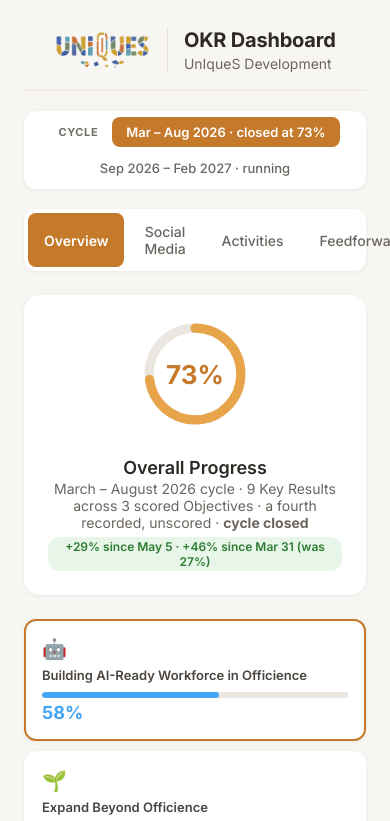
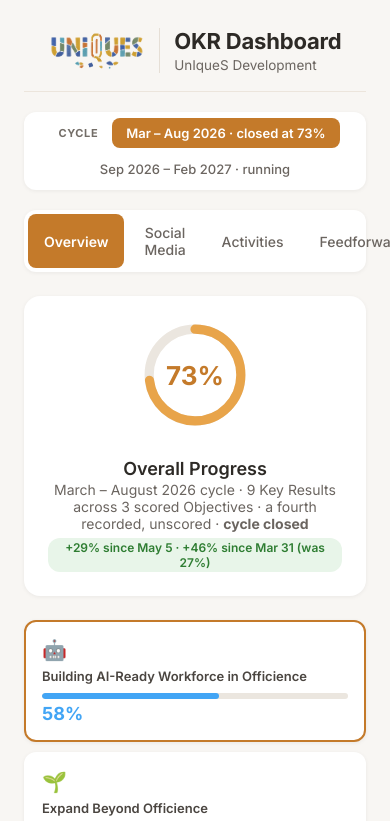
Before and after one commit to thanhtamtran-svg/okr-dashboard, a plain HTML site: page UnIqueS_OKR_Dashboard_Aug31.html in a window 390 px wide. Shown: the top 821 px of the page. Drawn offline with Linux system fonts and the light colour scheme.

Commit message:
Larger header title and logo, with a smaller size on phones
Co-Authored-By: Claude Opus 5.5 <noreply@anthropic.com>

```diff
--- a/UnIqueS_OKR_Dashboard_Aug31.html
+++ b/UnIqueS_OKR_Dashboard_Aug31.html
@@ -21,14 +21,20 @@
 
   /* ── Header ── */
   .header {
-    display: flex; align-items: center; justify-content: center; gap: 16px;
+    display: flex; align-items: center; justify-content: center; gap: 20px;
     margin-bottom: 20px; padding: 4px 2px 18px;
     border-bottom: 1px solid #ece5dc;
   }
-  .header .logo { display: block; height: 40px; width: auto; flex-shrink: 0; }
+  .header .logo { display: block; height: 52px; width: auto; flex-shrink: 0; }
   .header .brand-sep { width: 1px; align-self: stretch; background: #e6dfd6; }
-  .header h1 { font-size: 20px; font-weight: 700; color: #2d2a26; line-height: 1.2; letter-spacing: -0.2px; }
-  .header .subtitle { font-size: 14px; color: #6b6560; margin-top: 3px; }
+  .header h1 { font-size: 28px; font-weight: 700; color: #2d2a26; line-height: 1.2; letter-spacing: -0.2px; }
+  .header .subtitle { font-size: 15px; color: #6b6560; margin-top: 3px; }
+  @media (max-width: 480px) {
+    .header { gap: 14px; }
+    .header .logo { height: 40px; }
+    .header h1 { font-size: 22px; }
+    .header .subtitle { font-size: 13.5px; }
+  }
 
   /* ── Cycle switcher ── */
   .cycle-switch {
```
Also changed, not shown: UnIqueS_OKR_Dashboard_Sep2026-Feb2027.html (+10 -4 lines), index.html (+10 -4 lines).
